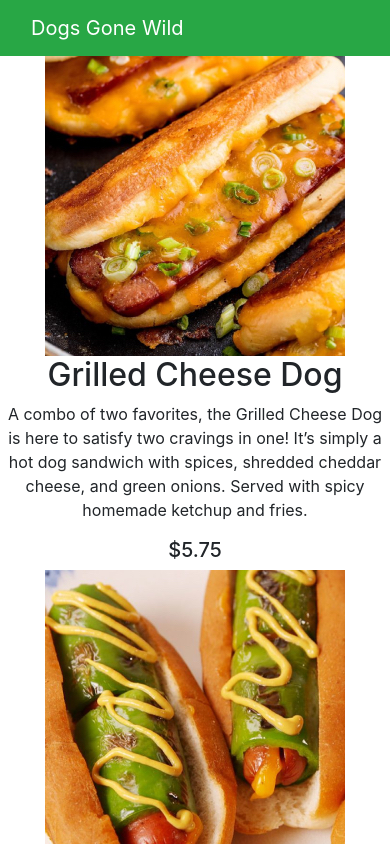
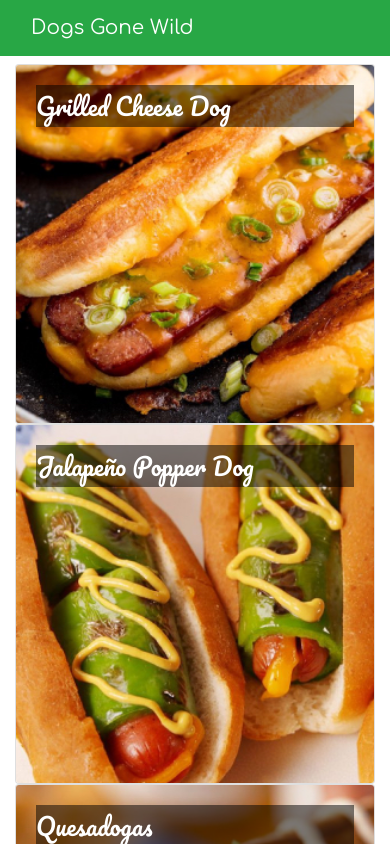
Before and after one commit to amad3usz/cautious-garbanzo, a React (Create React App) app: page / in a window 390 px wide. Shown: the top 844 px of the page. Built offline with nearby package versions, Linux system fonts and the light colour scheme.

Commit message:
Clicking on Cards and Fonts

```diff
--- a/package.json
+++ b/package.json
@@ -12,6 +12,8 @@
     "react-popper": "1.3.6",
     "react-scripts": "4.0.3",
     "reactstrap": "8.5.1",
+    "typeface-comfortaa": "^1.1.13",
+    "typeface-pacifico": "^1.1.13",
     "web-vitals": "^1.0.1"
   },
   "scripts": {
--- a/public/index.html
+++ b/public/index.html
@@ -3,13 +3,12 @@
 	<head>
 		<meta charset="utf-8" />
 		<link rel="icon" href="%PUBLIC_URL%/favicon.ico" />
+		<!--CHANGE THE LOGO-->
 		<meta name="viewport" content="width=device-width, initial-scale=1" />
 		<meta name="theme-color" content="#000000" />
-    <meta
-      name="description"
-      content="Web site created using create-react-app"
-    />
+		<meta name="description" content="Web site created using create-react-app" />
 		<link rel="apple-touch-icon" href="%PUBLIC_URL%/logo192.png" />
+		<!--CHANGE THE LOGO-->
 		<!--
       manifest.json provides metadata used when your web app is installed on a
       user's mobile device or desktop. See https://developers.google.com/web/fundamentals/web-app-manifest/
@@ -24,7 +23,7 @@
       work correctly both with client-side routing and a non-root public URL.
       Learn how to configure a non-root public URL by running `npm run build`.
     -->
-    <title>React App</title>
+		<title>Dogs Gone Wild</title>
 	</head>
 	<body>
 		<noscript>You need to enable JavaScript to run this app.</noscript>
@@ -38,6 +37,5 @@
 
       To begin the development, run `npm start` or `yarn start`.
       To create a production bundle, use `npm run build` or `yarn build`.
-    -->
-  </body>
+    --></body>
 </html>
--- a/src/App.css
+++ b/src/App.css
@@ -1,38 +1,12 @@
-.App {
-  text-align: center;
+body {
+	font-family: 'Comfortaa', sans-serif;
 }
 
-.App-logo {
-  height: 40vmin;
-  pointer-events: none;
+.card-title {
+	font: 500 1.5rem 'Pacifico', cursive;
 }
 
-@media (prefers-reduced-motion: no-preference) {
-  .App-logo {
-    animation: App-logo-spin infinite 20s linear;
-  }
+.card-img-overlay .card-title {
+	color: white;
+	background-color: rgba(0, 0, 0, 0.5);
 }
-
-.App-header {
-  background-color: #282c34;
-  min-height: 100vh;
-  display: flex;
-  flex-direction: column;
-  align-items: center;
-  justify-content: center;
-  font-size: calc(10px + 2vmin);
-  color: white;
-}
-
-.App-link {
-  color: #61dafb;
-}
-
-@keyframes App-logo-spin {
-  from {
-    transform: rotate(0deg);
-  }
-  to {
-    transform: rotate(360deg);
-  }
-}
--- a/src/App.js
+++ b/src/App.js
@@ -2,8 +2,16 @@ import React, { Component } from 'react';
 import { Navbar, NavbarBrand } from 'reactstrap';
 import Menu from './components/MenuComponent';
 import './App.css';
+import { HOTDOGS } from './shared/hotdogs';
 
 class App extends Component {
+	constructor(props) {
+		super(props);
+		this.state = {
+			hotdogs: HOTDOGS,
+		};
+	}
+
 	render() {
 		return (
 			<div className="App">
@@ -12,7 +20,7 @@ class App extends Component {
 						<NavbarBrand href="/">Dogs Gone Wild</NavbarBrand>
 					</div>
 				</Navbar>
-				<Menu />
+				<Menu hotdogs={this.state.hotdogs} />
 			</div>
 		);
 	}
--- a/src/components/MenuComponent.js
+++ b/src/components/MenuComponent.js
@@ -1,89 +1,63 @@
 import React, { Component } from 'react';
+import { Card, CardImg, CardImgOverlay, CardText, CardBody, CardTitle } from 'reactstrap';
 
 class Menu extends Component {
 	constructor(props) {
 		//not required for class component, except certain cases; takes in the argument props which stands for properties
-		super(props); //don't have to use this.props = props because that happens in base component in parent class; will be the first line in constructor method; required
+		super(props); //don't have to use this.props = props because that happens in base component in parent class; will be the first line in constructor method - required
 		this.state = {
 			//state property holds object
-			hotdogs: [
-				{
-					id: 0,
-					name: 'Grilled Cheese Dog',
-					description:
-						'A combo of two favorites, the Grilled Cheese Dog is here to satisfy two cravings in one! It’s simply a hot dog sandwich with spices, shredded cheddar cheese, and green onions. Served with spicy homemade ketchup and fries.',
-					price: 5.75,
-					image: 'assets/images/cheese.jpg',
-				},
-				{
-					id: 1,
-					name: 'Jalapeño Popper Dog',
-					description:
-						'When you need a little heat with your meat, the Jalapeño Popper Dog comes to the rescue. It’s made up of a grilled hot dog, wrapped in American cheese, and jalapeños. Served with old-world styled mustard and fries.',
-					price: 6.25,
-					image: 'assets/images/jalapeno-popper.jpg',
-				},
-				{
-					id: 2,
-					name: 'Quesadogas',
-					description:
-						'A cheesy Tex-Mex mashup of your dreams, this is what happens when a quesadilla and hot dog come together in perfect harmony.  A combo of cheddar, Monterey Jack, jalapeño, green onions, and hot dogs wrapped up in a tortilla and grilled to perfection. Served with chive and sour cream guacamole and tortilla chips.',
-					price: 8.25,
-					image: 'assets/images/quesadogas.jpg',
-				},
-				{
-					id: 3,
-					name: 'Mac and Cheese Dogs',
-					description:
-						'For the Mac and Cheese lover, these dogs are gonna blow you away! These hot dogs are topped with our spicy Mac and cheese, bacon bits, and jalapeño. Served along wide with our southern BBQ sauce and seasoned fries.',
-					price: 8.25,
-					image: 'assets/images/mac-and-cheese.jpg',
-				},
-				{
-					id: 4,
-					name: 'Pickle Dogs',
-					description:
-						'No carbs? No problem! Our pickle dogs replace the buns with a juicy pickle slathered in cream cheese and mustard. Served with jicama fries seasoned with cayenne and garlic powder alongside some hot sriracha aioli.',
-					price: 7.75,
-					image: 'assets/images/pickle.jpg',
-				},
-				{
-					id: 5,
-					name: 'Pizza Dogs',
-					description: 'Just when you thought you couldn’t get any meatier, BAM! These dogs are topped with mozzarella, marinara, and loads of pepperoni. Served with a Caesar side salad.',
-					price: 9.25,
-					image: 'assets/images/pizza.jpg',
-				},
-				{
-					id: 6,
-					name: 'Vegan Chicago Dogs',
-					description:
-						'All of your Chicago style hot dogs, without any of the meat! We use impossible dogs topped with cherry tomatoes, pickles, mustard, and shredded lettuce. Served with olive tapenade aioli and seasoned fries.',
-					price: 9.25,
-					image: 'assets/images/vegan.jpg',
-				},
-			],
+			selectedHotdog: null,
 		};
 	}
+
+	onHotdogSelect(hotdog) {
+		this.setState({ selectedHotdog: hotdog });
+	}
+
+	renderSelectedHotdog(hotdog) {
+		if (hotdog) {
+			return (
+				<Card>
+					<CardImg top src={hotdog.image} alt={hotdog.name} />
+					<CardBody>
+						<CardTitle>{hotdog.name}</CardTitle>
+						<CardBody>{hotdog.description}</CardBody>
+					</CardBody>
+				</Card>
+			);
+		}
+		return <div />;
+	}
 	render() {
-		const menu = this.state.hotdogs.map((hotdog) => {
+		//this.state changed to this.props because data is now in a different file
+		const menu = this.props.hotdogs.map((hotdog) => {
 			return (
-				<div className="row">
-					<div className="col-12 col-sm-4">
+				<div key={hotdog.id} className="col-md-6 m-0">
+					<Card onClick={() => this.onHotdogSelect(hotdog)}>
+						<CardImg width="100%" src={hotdog.image} alt={hotdog.name} />
+						<CardImgOverlay>
+							<CardTitle>{hotdog.name}</CardTitle>
+						</CardImgOverlay>
+					</Card>
+
+					{/* <div className="col-12 col-sm-4">
 						<img className="align-self-start img-fluid" src={hotdog.image} alt={hotdog.name} />
 					</div>
 					<div className="col-12 col-sm-8">
 						<h2>{hotdog.name}</h2>
 						<p>{hotdog.description}</p>
 						<h5>${hotdog.price}</h5>
-					</div>
-					<hr />
+					</div> */}
 				</div>
 			);
 		});
 
 		return (
 			<div className="container">
+				<div className="row">
+					<div className="col-md-5 m-1">{this.renderSelectedHotdog(this.state.selectedHotdog)}</div>
+				</div>
 				<div className="row">{menu}</div>
 			</div>
 		);
--- a/src/index.js
+++ b/src/index.js
@@ -1,9 +1,11 @@
 import React from 'react';
 import ReactDOM from 'react-dom';
 import './index.css';
-import App from './App';
 import reportWebVitals from './reportWebVitals';
 import 'bootstrap/dist/css/bootstrap.min.css';
+import 'typeface-pacifico';
+import 'typeface-comfortaa';
+import App from './App';
 
 ReactDOM.render(
 	<React.StrictMode>
--- /dev/null
+++ b/src/shared/hotdogs.js
@@ -0,0 +1,57 @@
+export const HOTDOGS = [
+	{
+		id: 0,
+		name: 'Grilled Cheese Dog',
+		description:
+			'A combo of two favorites, the Grilled Cheese Dog is here to satisfy two cravings in one! It’s simply a hot dog sandwich with spices, shredded cheddar cheese, and green onions. Served with spicy homemade ketchup and fries.',
+		price: 5.75,
+		image: 'assets/images/cheese.jpg',
+	},
+	{
+		id: 1,
+		name: 'Jalapeño Popper Dog',
+		description:
+			'When you need a little heat with your meat, the Jalapeño Popper Dog comes to the rescue. It’s made up of a grilled hot dog, wrapped in American cheese, and jalapeños. Served with old-world styled mustard and fries.',
+		price: 6.25,
+		image: 'assets/images/jalapeno-popper.jpg',
+	},
+	{
+		id: 2,
+		name: 'Quesadogas',
+		description:
+			'A cheesy Tex-Mex mashup of your dreams. This is what happens when a quesadilla and a hot dog come together in perfect harmony.  A combo of cheddar, Monterey Jack, jalapeño, green onions, and hot dogs wrapped up in a tortilla and grilled to perfection. Served with chive and sour cream guacamole and tortilla chips.',
+		price: 8.25,
+		image: 'assets/images/quesadogas.jpg',
+	},
+	{
+		id: 3,
+		name: 'Mac and Cheese Dogs',
+		description:
+			'For the Mac and Cheese lover, these dogs are gonna blow you away! These hot dogs are topped with our spicy Mac and cheese, bacon bits, and jalapeño. Served along wide with our southern BBQ sauce and seasoned fries.',
+		price: 8.25,
+		image: 'assets/images/mac-and-cheese.jpg',
+	},
+	{
+		id: 4,
+		name: 'Pickle Dogs',
+		description:
+			'No carbs? No problem! Our pickle dogs replace the buns with a juicy pickle slathered in cream cheese and mustard. Served with jicama fries seasoned with cayenne and garlic powder alongside some hot sriracha aioli.',
+		price: 7.75,
+		image: 'assets/images/pickle.jpg',
+	},
+	{
+		id: 5,
+		name: 'Pizza Dogs',
+		description: 'Just when you thought you couldn’t get any meatier, BAM! These dogs are topped with mozzarella, marinara, and loads of pepperoni. Served with a Caesar side salad.',
+		price: 9.25,
+		image: 'assets/images/pizza.jpg',
+	},
+	{
+		id: 6,
+		name: 'Vegan Chicago Dogs',
+		description:
+			'All of your Chicago style hot dogs, without any of the meat! We use impossible dogs topped with cherry tomatoes, pickles, mustard, and shredded lettuce. Served with olive tapenade aioli and seasoned fries.',
+		price: 9.25,
+		image: 'assets/images/vegan.jpg',
+	},
+];
```
Also changed, not shown: 1 other file (tests, documents, lock files or other folders). Lines whose indentation alone changed are shown as unchanged.
